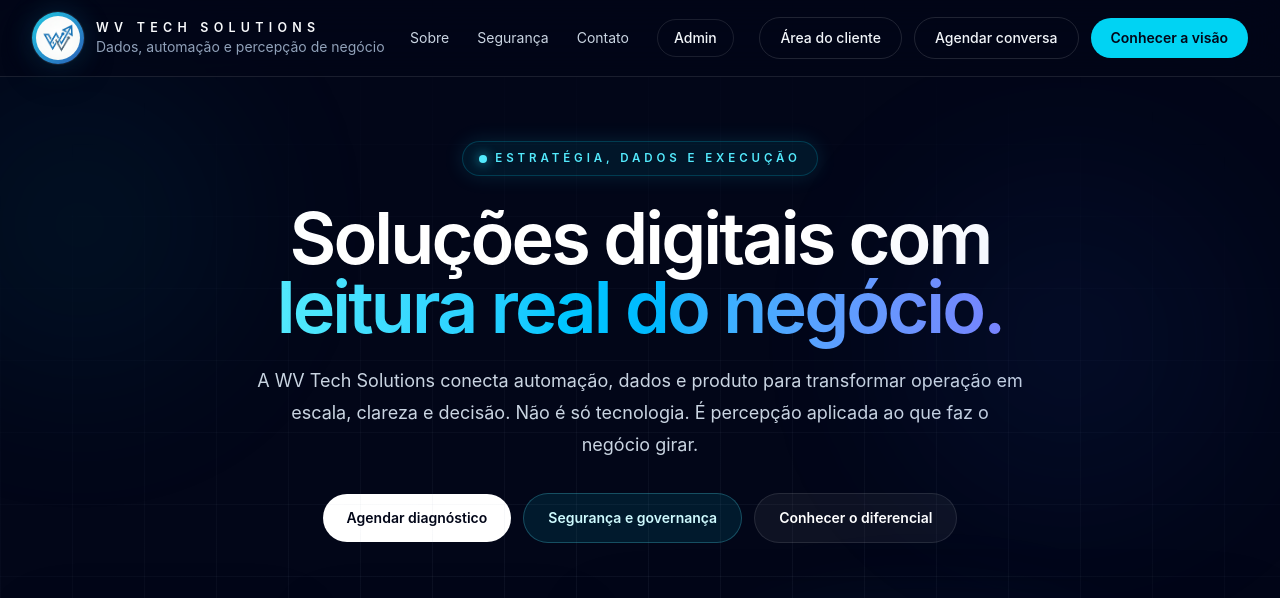
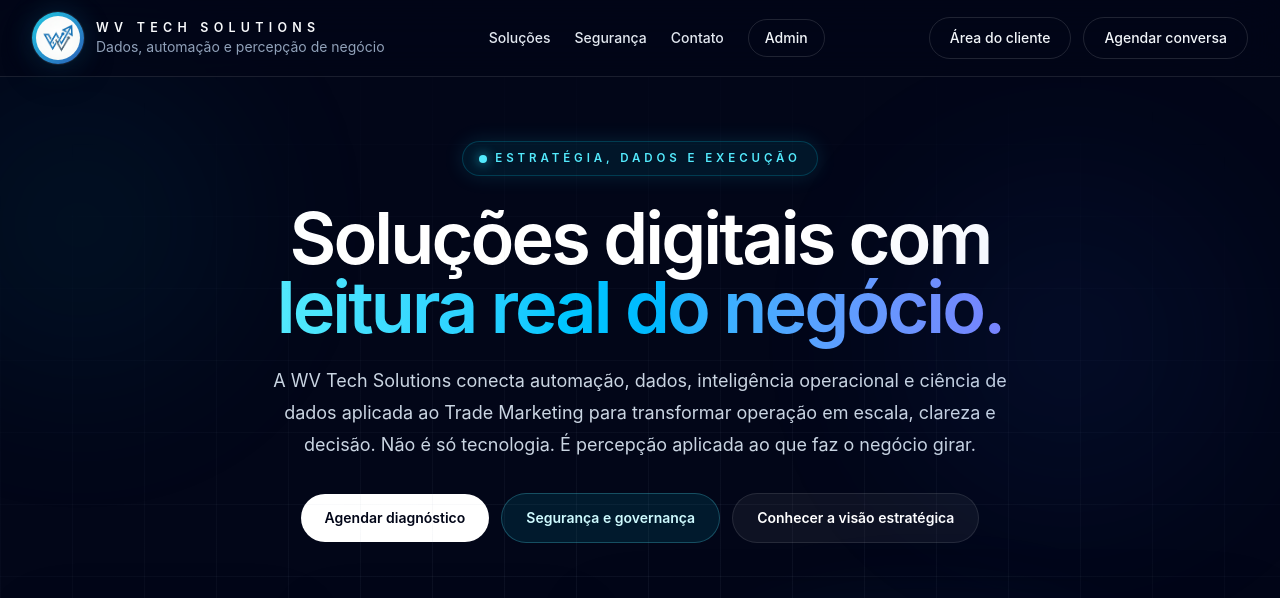
Before and after one commit to wagnervivianii/wctechlandpage, a React (Vite) app: page / in a window 1280 px wide. Shown: the top 598 px of the page. Built offline with nearby package versions, Linux system fonts and the light colour scheme.

Commit message:
chore(web): improve landing header and SEO metadata

```diff
--- a/index.html
+++ b/index.html
@@ -2,10 +2,74 @@
 <html lang="pt-BR">
   <head>
     <meta charset="UTF-8" />
+    <meta name="viewport" content="width=device-width, initial-scale=1.0" />
+
+    <title>WV Tech Solutions | Trade Marketing, Dados e Automação</title>
+    <meta
+      name="description"
+      content="WV Tech Solutions cria soluções digitais para Trade Marketing, automação de processos, inteligência operacional, ciência de dados, BI, integrações, APIs e dashboards para decisões mais rápidas."
+    />
+    <meta
+      name="keywords"
+      content="Trade Marketing, inteligência em Trade Marketing, ciência de dados em Trade Marketing, automação de processos, BI, Power BI, dashboards, integração de APIs, dados operacionais, inteligência operacional, análise preditiva, PostgreSQL, Python, SQL, tecnologia para agências, gestão de campo, ruptura, estoque, dados para varejo"
+    />
+    <meta name="author" content="WV Tech Solutions" />
+    <meta name="robots" content="index, follow, max-image-preview:large, max-snippet:-1, max-video-preview:-1" />
+    <meta name="theme-color" content="#020617" />
+    <link rel="canonical" href="https://wvtechsolutions.com.br/" />
+
     <link rel="icon" type="image/png" href="/favicon.png" />
     <link rel="apple-touch-icon" href="/apple-touch-icon.png" />
-    <meta name="viewport" content="width=device-width, initial-scale=1.0" />
-    <title>WV Tech Solutions</title>
+
+    <meta property="og:type" content="website" />
+    <meta property="og:locale" content="pt_BR" />
+    <meta property="og:site_name" content="WV Tech Solutions" />
+    <meta property="og:title" content="WV Tech Solutions | Trade Marketing, Dados e Automação" />
+    <meta
+      property="og:description"
+      content="Soluções digitais para Trade Marketing, automação, dados, BI, ciência de dados e integrações operacionais com visão real de negócio."
+    />
+    <meta property="og:url" content="https://wvtechsolutions.com.br/" />
+    <meta property="og:image" content="https://wvtechsolutions.com.br/imagens/logo.png" />
+
+    <meta name="twitter:card" content="summary_large_image" />
+    <meta name="twitter:title" content="WV Tech Solutions | Trade Marketing, Dados e Automação" />
+    <meta
+      name="twitter:description"
+      content="Automação, inteligência operacional, ciência de dados e tecnologia aplicada ao Trade Marketing."
+    />
+    <meta name="twitter:image" content="https://wvtechsolutions.com.br/imagens/logo.png" />
+
+    <script type="application/ld+json">
+      {
+        "@context": "https://schema.org",
+        "@type": "ProfessionalService",
+        "name": "WV Tech Solutions",
+        "url": "https://wvtechsolutions.com.br/",
+        "logo": "https://wvtechsolutions.com.br/imagens/logo.png",
+        "image": "https://wvtechsolutions.com.br/imagens/logo.png",
+        "description": "Soluções digitais para Trade Marketing, automação de processos, inteligência operacional, ciência de dados, BI, integrações e dashboards.",
+        "areaServed": "BR",
+        "founder": {
+          "@type": "Person",
+          "name": "Wagner Viviani"
+        },
+        "knowsAbout": [
+          "Trade Marketing",
+          "Ciência de dados em Trade Marketing",
+          "Inteligência operacional",
+          "Automação de processos",
+          "Business Intelligence",
+          "Integração de APIs",
+          "Dashboards",
+          "Análise preditiva",
+          "Python",
+          "SQL",
+          "PostgreSQL"
+        ],
+        "sameAs": []
+      }
+    </script>
   </head>
   <body>
     <div id="root"></div>
--- a/src/pages/LandingPage.tsx
+++ b/src/pages/LandingPage.tsx
@@ -60,7 +60,7 @@
 ]
 
 const navigation = [
-  { label: 'Sobre', section: 'sobre' as const },
+  { label: 'Soluções', href: '#solucoes' },
   { label: 'Segurança', section: 'seguranca' as const },
   { label: 'Contato', href: '#contato' },
 ]
@@ -98,6 +98,10 @@
     toggleSection(section)
   }
 
+  const handleNavAnchorClick = () => {
+    closeMobileMenu()
+  }
+
   return (
     <div className="min-h-screen bg-slate-950 text-slate-100">
       <div className="hero-shell">
@@ -126,19 +130,19 @@
               </div>
             </a>
 
-            <nav className="hidden items-center gap-7 text-sm text-slate-300 lg:flex">
+            <nav className="hidden items-center gap-6 text-sm font-medium text-slate-200 lg:flex">
               {navigation.map((item) =>
                 'section' in item ? (
                   <button
                     key={item.label}
                     type="button"
                     onClick={() => handleNavSectionClick(item.section as 'sobre' | 'seguranca')}
-                    className="cursor-pointer transition hover:text-cyan-300"
+                    className="cursor-pointer text-slate-200 transition hover:text-cyan-300"
                   >
                     {item.label}
                   </button>
                 ) : (
-                  <a key={item.label} href={item.href} className="transition hover:text-cyan-300">
+                  <a key={item.label} href={item.href} className="text-slate-200 transition hover:text-cyan-300">
                     {item.label}
                   </a>
                 )
@@ -147,7 +151,7 @@
                 <a
                   key={item.label}
                   href={item.href}
-                  className="rounded-full border border-white/10 px-4 py-2 text-sm font-medium text-slate-100 transition hover:border-cyan-300/30 hover:bg-white/5"
+                  className="rounded-full border border-white/12 px-4 py-2 text-sm font-medium text-slate-100 transition hover:border-cyan-400/40 hover:bg-white/5"
                 >
                   {item.label}
                 </a>
@@ -167,13 +171,6 @@
               >
                 Agendar conversa
               </a>
-              <button
-                type="button"
-                onClick={() => toggleSection('sobre')}
-                className="rounded-full bg-cyan-400 px-5 py-2.5 text-sm font-semibold text-slate-950 transition hover:bg-cyan-300"
-              >
-                Conhecer a visão
-              </button>
             </div>
 
             <button
@@ -223,14 +220,14 @@
                   <a
                     key={item.label}
                     href={item.href}
-                    onClick={closeMobileMenu}
+                    onClick={handleNavAnchorClick}
                     className="rounded-2xl border border-white/8 bg-white/5 px-4 py-3 text-sm font-medium text-slate-100 transition hover:border-cyan-300/30 hover:bg-white/10"
                   >
                     {item.label}
                   </a>
                 )
               )}
-              <div className="mt-2 grid grid-cols-1 gap-2 sm:grid-cols-2 lg:grid-cols-4">
+              <div className="mt-2 grid grid-cols-1 gap-2 sm:grid-cols-3">
                 <a
                   href="/agendar"
                   onClick={closeMobileMenu}
@@ -252,13 +249,6 @@
                 >
                   Admin
                 </a>
-                <button
-                  type="button"
-                  onClick={() => handleNavSectionClick('sobre')}
-                  className="rounded-full bg-cyan-400 px-5 py-3 text-center text-sm font-semibold text-slate-950 transition hover:bg-cyan-300"
-                >
-                  Conhecer a visão
-                </button>
               </div>
             </nav>
           </div>
@@ -280,9 +270,10 @@
               </h1>
 
               <p className="mt-6 max-w-3xl text-pretty text-base leading-8 text-slate-300 sm:text-lg">
-                A WV Tech Solutions conecta automação, dados e produto para transformar
-                operação em escala, clareza e decisão. Não é só tecnologia. É percepção
-                aplicada ao que faz o negócio girar.
+                A WV Tech Solutions conecta automação, dados, inteligência operacional e
+                ciência de dados aplicada ao Trade Marketing para transformar operação em
+                escala, clareza e decisão. Não é só tecnologia. É percepção aplicada ao que
+                faz o negócio girar.
               </p>
 
               <div className="mt-8 flex flex-col items-center justify-center gap-3 sm:flex-row sm:flex-wrap">
@@ -304,7 +295,7 @@
                   onClick={() => toggleSection('sobre')}
                   className="w-full rounded-full border border-white/10 bg-white/5 px-6 py-3.5 text-sm font-semibold text-white transition hover:border-cyan-300/30 hover:bg-white/10 sm:w-auto"
                 >
-                  Conhecer o diferencial
+                  Conhecer a visão estratégica
                 </button>
               </div>
             </div>
@@ -379,7 +370,7 @@
             </div>
           </section>
 
-          <section className="mx-auto max-w-7xl px-4 pb-12 sm:px-6 lg:px-8 lg:pb-16">
+          <section id="solucoes" className="mx-auto max-w-7xl px-4 pb-12 sm:px-6 lg:px-8 lg:pb-16">
             <div className="grid gap-6 lg:grid-cols-3">
               <article className="rounded-[1.8rem] border border-white/10 bg-white/5 p-6">
                 <p className="text-xs font-semibold uppercase tracking-[0.34em] text-cyan-300">
@@ -538,7 +529,7 @@
                   </div>
 
                   <p className="mt-6 max-w-4xl text-sm leading-8 text-slate-300 sm:text-base">
-                    Na WV Techsolutions, a segurança da informação não é uma etapa posterior ao
+                    Na WV Tech Solutions, a segurança da informação não é uma etapa posterior ao
                     desenvolvimento; ela é{' '}
                     <strong className="font-semibold text-slate-100">
                       parte integrante e nativa de cada linha de código
@@ -583,7 +574,7 @@
                       </p>
                       <div className="mt-4 space-y-4 text-sm leading-8 text-slate-300 sm:text-base">
                         <p>
-                          Todo projeto da WV Techsolutions é regido por{' '}
+                          Todo projeto da WV Tech Solutions é regido por{' '}
                           <strong className="font-semibold text-slate-100">contrato formal</strong>,
                           que define com clareza os papéis de Controlador e Operador de dados,
                           responsabilidades contratuais e regras de acesso, prevenção e sigilo.
```
Also changed, not shown: public/robots.txt (added), 1 other file (tests, documents, lock files or other folders).
